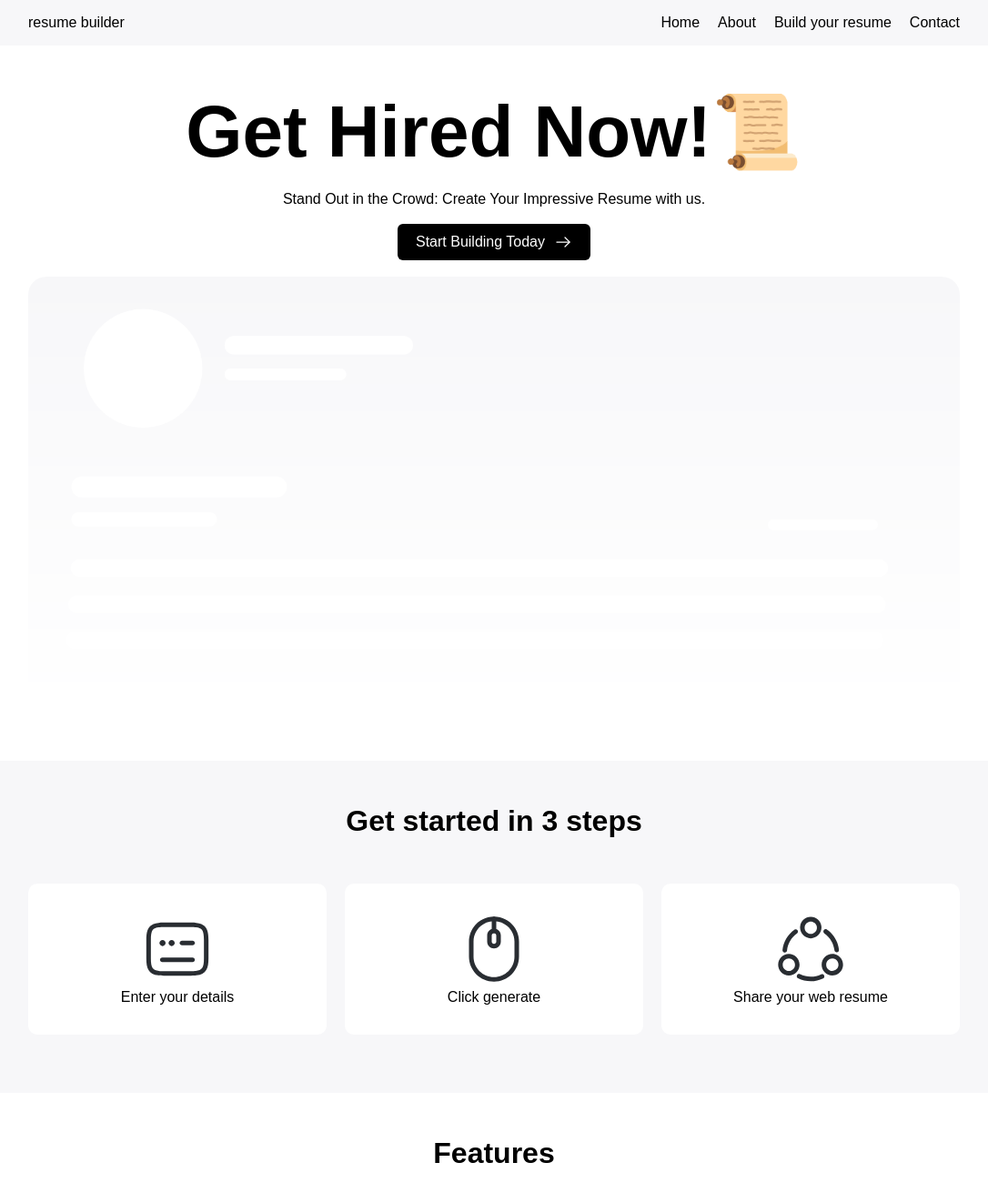
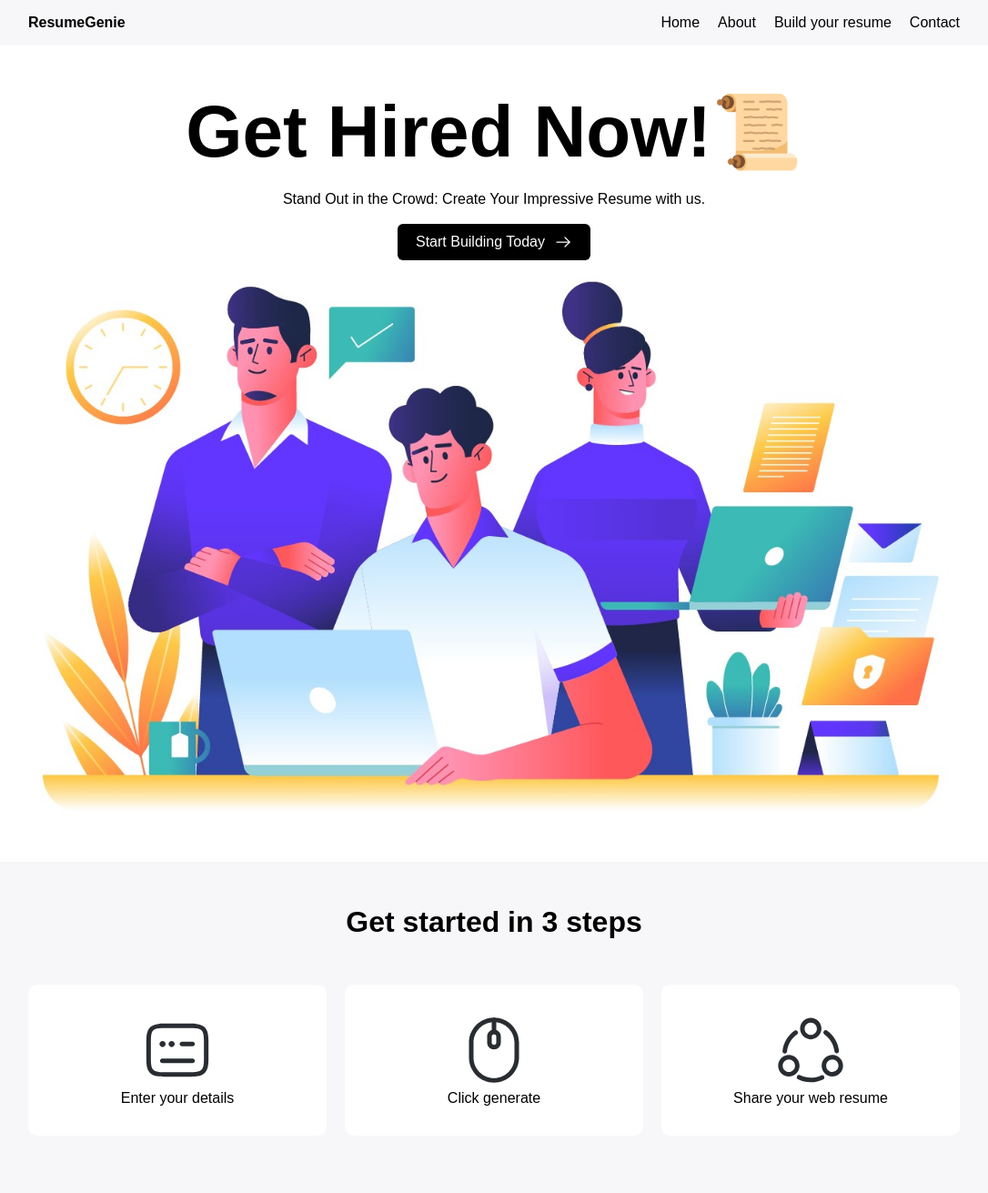
Before and after one commit to ashish-makes/resume-generator, a Django app: page / in a window 1280 px wide. Shown: the top 1311 px of the page at 91% size, without its empty margins (97-1183 px from the left). Run offline with Django 4.2, Linux system fonts and the light colour scheme; some web fonts are replaced.

Commit message:
minor changes

```diff
--- a/static/css/style.css
+++ b/static/css/style.css
@@ -145,12 +145,12 @@ header {
 }
 
 .hero-img {
-    background: #f7f7f9;
-    border-radius: 20px;
+    /* background: #f7f7f9;
+    border-radius: 20px; */
     width: 100%;
     height: 500px;
-    mask-image: linear-gradient(to top, transparent 5%, #040714 100%);
-    -webkit-mask-image: linear-gradient(to top, transparent 5%, #040714 100%);
+    /* mask-image: linear-gradient(to top, transparent 5%, #040714 100%);
+    -webkit-mask-image: linear-gradient(to top, transparent 5%, #040714 100%); */
 }
 
 .features-content {
--- a/templates/base.html
+++ b/templates/base.html
@@ -13,12 +13,12 @@
     <header>
         <!-- Navigation bar code goes here -->
         <nav class="navbar container">
-            <span>resume builder</span>
+            <span><strong>ResumeGenie</strong></span>
             <ul class="navbar-items">
                 <li><a href="/">Home</a></li>
-                <li><a href="/about">About</a></li>
+                <li><a target="_blank" href="https://github.com/ashish-makes/resume-generator">About</a></li>
                 <li><a href="/builder">Build your resume</a></li>
-                <li><a href="/contact">Contact</a></li>
+                <li><a target="_blank" href="https://developerashish.vercel.app/contact">Contact</a></li>
             </ul>
             <div class="mob-menu-icon">
                 <svg xmlns="http://www.w3.org/2000/svg" viewBox="-5 -7 24 24" width="28" fill="#5c5c5ce6"><path d="M1 0h5a1 1 0 1 1 0 2H1a1 1 0 1 1 0-2zm7 8h5a1 1 0 0 1 0 2H8a1 1 0 1 1 0-2zM1 4h12a1 1 0 0 1 0 2H1a1 1 0 1 1 0-2z"></path></svg>
@@ -31,9 +31,9 @@
         <div class='mob-menu'>
             <ul class="container">
                 <a href='/'><li>Home</li></a>
-                <a href='/about'><li>About</li></a>
+                <a target="_blank" href='https://github.com/ashish-makes/resume-generator'><li>About</li></a>
                 <a href='/builder'><li>Build your resume</li></a>
-                <a href='/contact'><li>Contact</li></a>
+                <a target="_blank" href='https://developerashish.vercel.app/contact'><li>Contact</li></a>
             </ul>
         </div>
     </header>
@@ -50,18 +50,18 @@
         <!-- Footer code goes here -->
         <div class="container footer-content">
             <div>
-                <h2>resume builder</h2>
+                <h2>ResumeGenie</h2>
             </div>
             <div>
                 <ul>
-                    <li><a href="">Build you resume</a></li>
-                    <li><a href="">Other products</a></li>
+                    <li><a href="/builder">Build you resume</a></li>
+                    <li><a target="_blank" href="https://github.com/ashish-makes">Other products</a></li>
                 </ul>
             </div>
             <div>
                 <ul>
-                    <li><a href="">About</a></li>
-                    <li><a href="">Contact</a></li>
+                    <li><a target="_blank" href="https://github.com/ashish-makes/resume-generator">About</a></li>
+                    <li><a target="_blank" href="https://developerashish.vercel.app/contact">Contact</a></li>
                 </ul>
             </div>
         </div>
--- a/templates/index.html
+++ b/templates/index.html
@@ -7,17 +7,18 @@
 <section class="container hero">
     <h1>Get Hired Now!📜</h1><br>
     <p><span>Stand Out</span> in the Crowd: Create Your Impressive Resume with us.</p><br>
-    <a href='' class='btn'>
+    <a href='/builder' class='btn'>
         Start Building Today
         <svg width="20" height="20" viewBox="0 0 24 24" fill="none" xmlns="http://www.w3.org/2000/svg">
             <path d="M14.4291 18.8201C14.2391 18.8201 14.0491 18.7501 13.8991 18.6001C13.6091 18.3101 13.6091 17.8301 13.8991 17.5401L19.4391 12.0001L13.8991 6.46012C13.6091 6.17012 13.6091 5.69012 13.8991 5.40012C14.1891 5.11012 14.6691 5.11012 14.9591 5.40012L21.0291 11.4701C21.3191 11.7601 21.3191 12.2401 21.0291 12.5301L14.9591 18.6001C14.8091 18.7501 14.6191 18.8201 14.4291 18.8201Z" fill="#fff"/>
             <path d="M20.33 12.75H3.5C3.09 12.75 2.75 12.41 2.75 12C2.75 11.59 3.09 11.25 3.5 11.25H20.33C20.74 11.25 21.08 11.59 21.08 12C21.08 12.41 20.74 12.75 20.33 12.75Z" fill="#fff"/>
         </svg>
     </a><br>
-    <div class="hero-img">
+    <img src="{% static "img/hero.jpg" %}">
+    {% comment %} <div class="hero-img">
         <img src="{% static "img/resume.png" %}">
-        {% comment %} <img src="{% static "img/hero.jpg" %}"> {% endcomment %}
-    </div>
+        <img src="{% static "img/hero.jpg" %}">
+    </div> {% endcomment %}
 </section>
 <section class="how-to-use">
     <div class="container">
@@ -146,7 +147,7 @@
 <div class="container call-to-action-content">
     <h2>Ready to take the next step in your career journey?</h2><br>
     <p>Let's create your standout resume together and unlock exciting opportunities!</p><br>
-    <a href='' class='btn'>
+    <a href='/builder' class='btn'>
         Start Building Today
         <svg width="20" height="20" viewBox="0 0 24 24" fill="none" xmlns="http://www.w3.org/2000/svg">
             <path d="M14.4291 18.8201C14.2391 18.8201 14.0491 18.7501 13.8991 18.6001C13.6091 18.3101 13.6091 17.8301 13.8991 17.5401L19.4391 12.0001L13.8991 6.46012C13.6091 6.17012 13.6091 5.69012 13.8991 5.40012C14.1891 5.11012 14.6691 5.11012 14.9591 5.40012L21.0291 11.4701C21.3191 11.7601 21.3191 12.2401 21.0291 12.5301L14.9591 18.6001C14.8091 18.7501 14.6191 18.8201 14.4291 18.8201Z" fill="#fff"/>
```
Also changed, not shown: static/img/hero-img.jpeg (deleted), static/img/hero.jpg.
